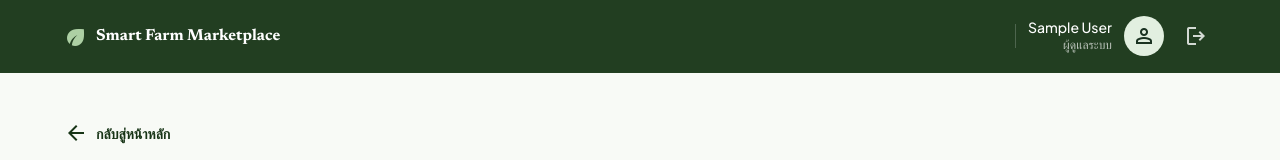
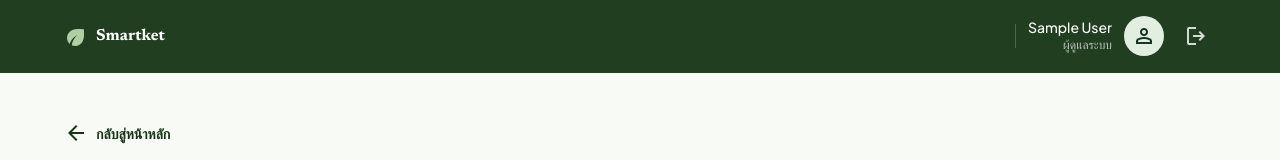
Before and after one commit to atsawinkz/smart-farm-marketplace-ecommerce, a Next.js app in the folder Programmer/: page /cart in a window 1280 px wide. Shown: the top 160 px of the page. Built offline with nearby package versions, Linux system fonts and the light colour scheme; sample sign-in values are in the browser's storage.

Commit message:
style(cart): change header brand name to Smartket

```diff
--- a/Programmer/src/app/cart/page.tsx
+++ b/Programmer/src/app/cart/page.tsx
@@ -95,7 +95,7 @@ export default function CartPage() {
             >
               eco
             </span>
-            Smart Farm Marketplace
+            Smartket
           </Link>
 
 
```
